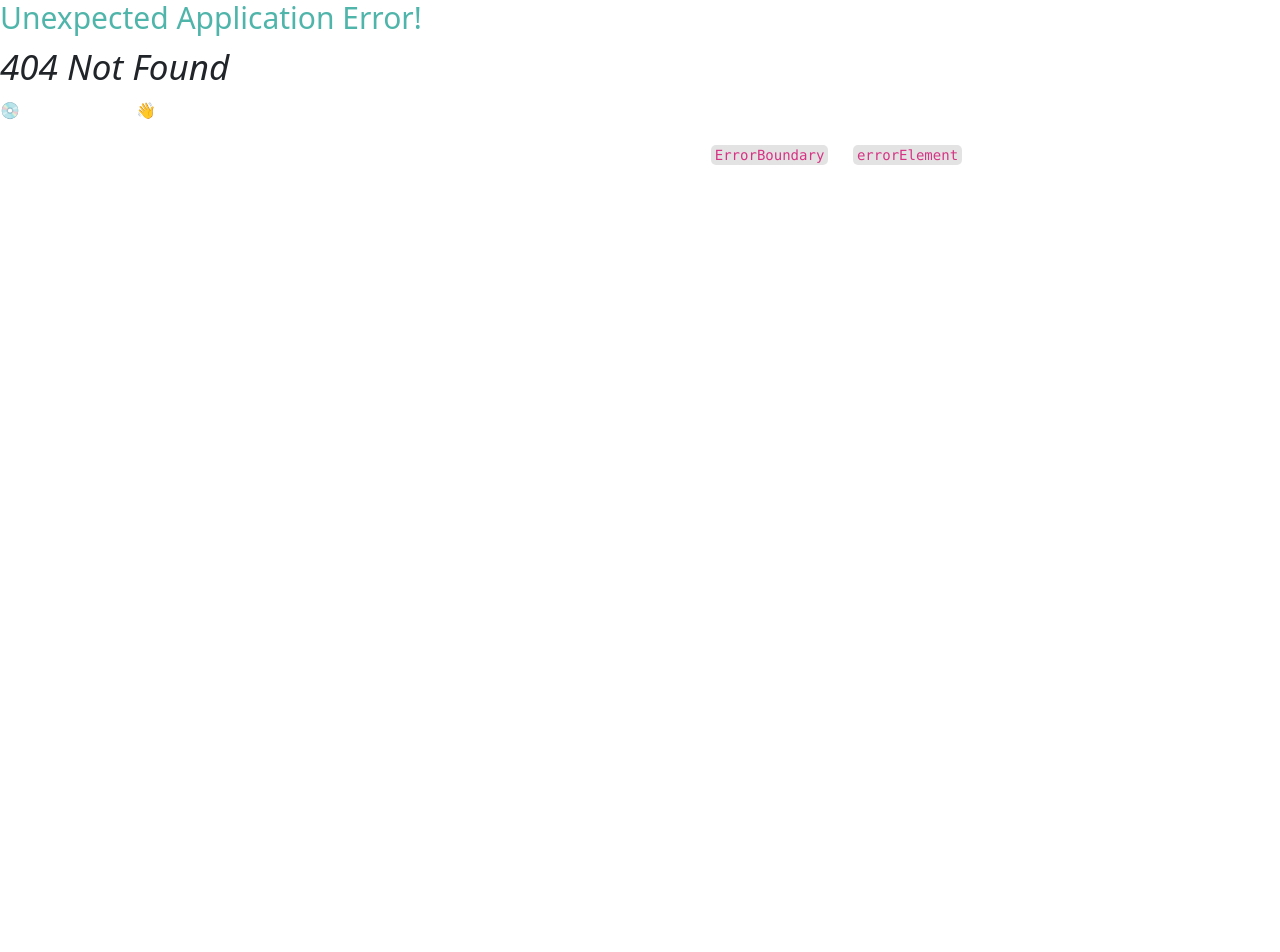
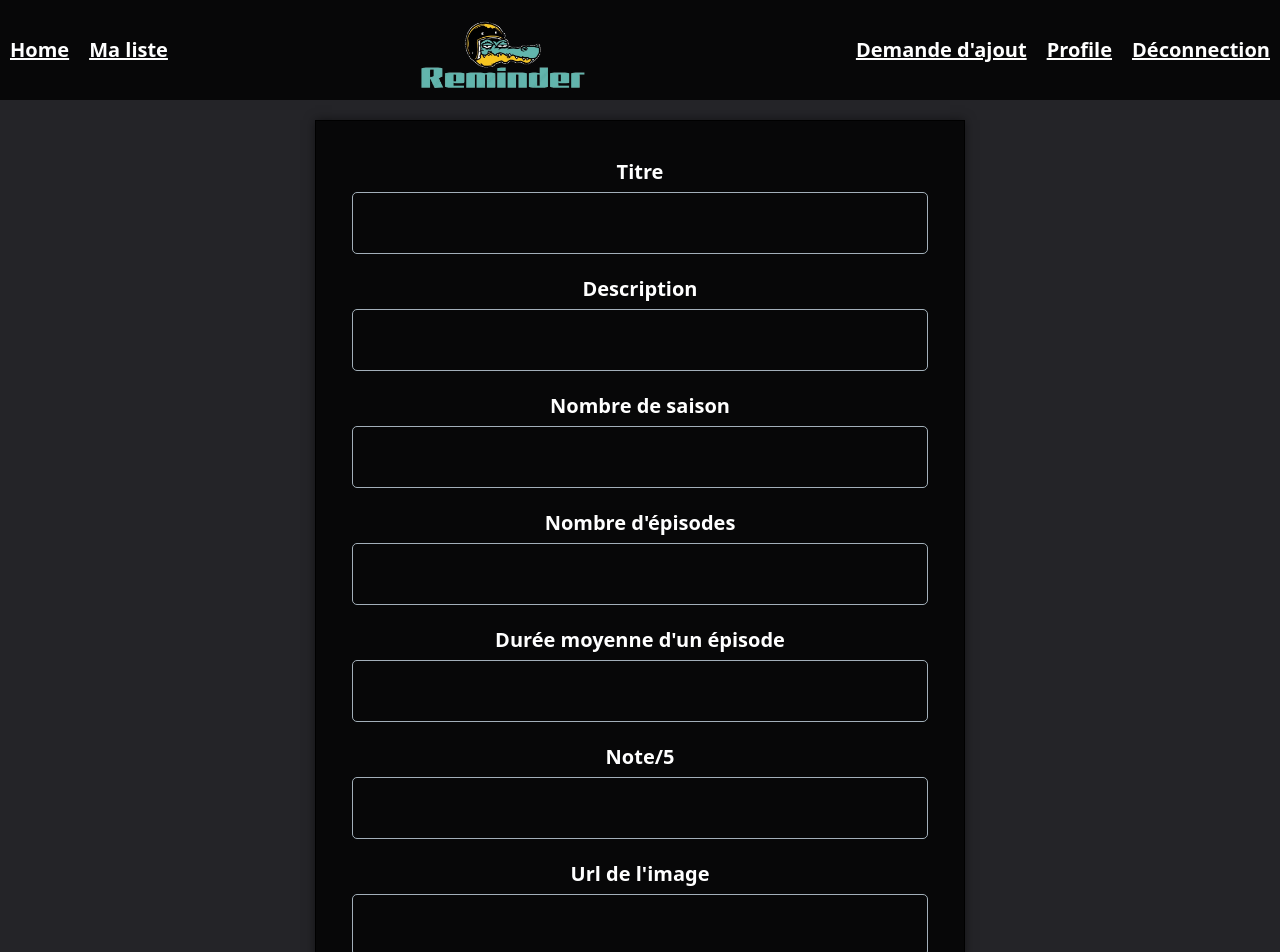
Before and after one commit to MINIMOI56/SeriesList, a React (Create React App) app in the folder frontend/: page /add-media in a window 1280 px wide. Before the commit this address had no page. Shown: the top 952 px of the page. Before the commit the page ends 800 px from the top, so only its background shows below. Built offline with nearby package versions, Linux system fonts and the light colour scheme; sample sign-in values are in the browser's storage.

Commit message:
ajout de série fonctionnel

```diff
--- a/frontend/src/index.tsx
+++ b/frontend/src/index.tsx
@@ -16,6 +16,7 @@ import Inscription from './routes/inscription';
 import Serie from './routes/serie';
 import Profile from './routes/profile';
 import ListPerso from './routes/list-perso';
+import AddMedia from './routes/add-media';
 
 
 const router = createBrowserRouter([
@@ -52,6 +53,10 @@ const router = createBrowserRouter([
       {
         path: "/profile",
         element: <Profile />
+      },
+      {
+        path: "/add-media",
+        element: <AddMedia />
       }
     ]
   }
--- /dev/null
+++ b/frontend/src/routes/add-media/components/add-media-form.css
@@ -0,0 +1,44 @@
+.inscription-form-container {
+    width: 650px;
+    border: 1px solid black;
+    flex-direction: column;
+    justify-content: space-around;
+    align-items: center;
+    box-shadow: 0 0 10px 0 rgba(0, 0, 0, 0.5);
+    background-color: rgba(0,0,0,.8);
+    color: #fff;
+}
+
+form {
+    margin: 0;
+    padding: 36px;
+    display: flex;
+    flex-direction: column;
+    justify-content: space-around;
+    align-items: center;
+    height: 100%;
+    width: 100%;
+}
+
+.text{
+    color: #fff;
+    font-size: 20px;
+    font-weight: bold;
+    z-index: 0;
+}
+
+.small-text{
+    color: #fff;
+    font-size: 20px;
+}
+
+button{
+    background-color: #fff;
+    color: #000;
+    font-size: 20px;
+    font-weight: bold;
+    padding: 10px;
+    border-radius: 5px;
+    border: none;
+    cursor: pointer;
+}
--- /dev/null
+++ b/frontend/src/routes/add-media/components/add-media-form.tsx
@@ -0,0 +1,193 @@
+import { FormEvent, useState } from 'react';
+import './add-media-form.css'
+import { useNavigate } from 'react-router-dom';
+import { media } from '../../../utiles/media';
+import Media from '../../../models/media';
+
+export default function AddMediaForm() {
+    const [title, setTitle] = useState('');
+    const [description, setDescription] = useState('');
+    const [seasons, setSeasons] = useState('');
+    const [episodes, setEpisodes] = useState('');
+    const [avrgEpisodeTime, setAvrgEpisodeTime] = useState('');
+    const [score, setScore] = useState('');
+    const [imageUrl, setImageUrl] = useState('');
+    const [usernameError, setUsernameError] = useState('');
+    const [emailError, setEmailError] = useState('');
+    const [passwordError, setPasswordError] = useState('');
+    const [passwordConfirmationError, setPasswordConfirmationError] = useState('');
+
+    const navigate = useNavigate();
+
+    /**
+     * This function is used to send the data to the backend and create a new user
+     * It also checks if the data is valid
+     * @param The user's email and password
+     * @throws An error if the email is not valid
+     * @throws An error if the password is not valid
+     */
+    function send(event: FormEvent) {
+        event.preventDefault();
+
+        const validTitle = validateTitle(title);
+        const ValidDescription = validateDescription(description);
+        const ValidImageUrl = validateImageUrl(imageUrl);
+
+        if (validTitle && ValidDescription && ValidImageUrl) {
+            const newMedia = {
+                title: title,
+                description: description,
+                seasons: seasons,
+                episodes: episodes,
+                avrg_episode_time: avrgEpisodeTime,
+                status: 'finished',
+                type: 'Action',
+                rating: 'PG-13',
+                start_date: Date.now(),
+                score: score,
+                image_url: imageUrl,
+                personal_status: 'plan to watch',
+            }
+
+
+            media.addMedia(newMedia).then(() => {
+                resetForm();
+                navigate('/');
+            }).catch((error) => {
+                console.log(error);
+            });
+        }
+    }
+
+    const resetForm = () => {
+        setTitle('');
+        setDescription('');
+        setSeasons('');
+        setAvrgEpisodeTime('');
+        setScore('');
+        setImageUrl('');
+        setPasswordError('');
+        setEmailError('');
+        setEpisodes('');
+        setPasswordConfirmationError('');
+        setUsernameError('');
+    }
+
+    /**
+     * This function is used to check if the title is valid
+     * @param The user's title
+     * @throws An error if the title is not valid
+     * @returns True if the title is valid
+     */
+    const validateTitle = (title: string) => {
+        if (title === '') {
+            setUsernameError('Veuillez entrer un titre');
+            return false;
+        }
+        setUsernameError('');
+        return true;
+    }
+
+
+    /**
+     * This function is used to check if the description is valid
+     * @param The user's description
+     * @throws An error if the desc is not valid
+     * @returns True if the desc is valid
+     */
+    const validateDescription = (desc: string) => {
+        if (desc === '') {
+            setEmailError('Veuillez entrer une description');
+            return false;
+        }
+        setEmailError('');
+        return true;
+    }
+
+    /**
+     * This function is used to check if the image is valid
+     * @param The image password
+     * @throws An error if the image is not valid
+     * @returns True if the image is valid
+     */
+    const validateImageUrl = (imageUrl: string) => {
+        if (imageUrl === '') {
+            setPasswordError('Veuillez entrer un url d\'image');
+            return false;
+        }
+        setPasswordError('');
+        return true;
+    }
+
+
+    return (
+        <div className='inscription-form-container'>
+            <form className='inscription-form' onSubmit={send}>
+                    <label htmlFor="nom" className='text'>Titre</label>
+                    <input
+                        type="text"
+                        className='small-text'
+                        onChange={(event) => {
+                            setTitle(event.target.value);
+                        }
+                        }
+                    />
+                <label className='text'>Description</label>
+                <input
+                    type="text"
+                    className='small-text'
+                    onChange={(event) => {
+                        setDescription(event.target.value);
+                    }
+                    }
+                />
+                <label className='text'>Nombre de saison</label>
+                <input
+                    type="text"
+                    className='small-text'
+                    onChange={(event) => {
+                        setSeasons(event.target.value);
+                    }
+                    }
+                />
+                <label htmlFor="password" className='text'>Nombre d'épisodes</label>
+                <input
+                    type="text"
+                    className='small-text'
+                    onChange={(event) => {
+                        setEpisodes(event.target.value);
+                    }
+                    }
+                />
+                <label htmlFor="password" className='text'>Durée moyenne d'un épisode</label>
+                <input
+                    type="text"
+                    className='small-text'
+                    onChange={(event) => {
+                        setAvrgEpisodeTime(event.target.value);
+                    }
+                    }
+                />
+                <label htmlFor="password" className='text'>Note/5</label>
+                <input
+                    type="text"
+                    className='small-text'
+                    onChange={(event) => {
+                        setScore(event.target.value);
+                    }
+                    }
+                />
+                <label htmlFor="password" className='text'>Url de l'image</label>
+                <input
+                    type="text"
+                    className='small-text'
+                    onChange={(event) => {
+                        setImageUrl(event.target.value);
+                    }
+                    }
+                />
+                <button type="submit">S'inscrire</button>
+            </form>
+        </div>
+    );
+}
--- /dev/null
+++ b/frontend/src/routes/add-media/index.css
@@ -0,0 +1,14 @@
+.add-media-page {
+    background-color: rgba(36,36,40,255);
+    background-size: cover;
+    background-repeat: no-repeat;
+    background-position: center;
+    display: flex;
+    flex-direction: column;
+    justify-content: center;
+    max-height: fit-content;
+    min-height: 100vh;
+    padding-top: 120px;
+    overflow: hidden;
+    align-items: center;
+}
--- /dev/null
+++ b/frontend/src/routes/add-media/index.tsx
@@ -0,0 +1,10 @@
+import AddMediaForm from './components/add-media-form';
+import './index.css';
+
+export default function Index() {
+    return (
+        <div className='add-media-page'>
+            <AddMediaForm />
+        </div>
+    );
+}
--- a/frontend/src/shared/navbar/nav-bar.tsx
+++ b/frontend/src/shared/navbar/nav-bar.tsx
@@ -16,6 +16,7 @@ export default function Index() {
                 </li>
             </ul>
             <ul>
+                <li><a href="/add-media" className='secondary text'>Demande d'ajout</a></li>
                 <li><a href="/profile" className='secondary text'>Profile</a></li>
                 <li>
                     <a href="/connexion" className='secondary text' onClick={
--- a/frontend/src/utiles/media.ts
+++ b/frontend/src/utiles/media.ts
@@ -20,5 +20,9 @@ export const media = {
 
     getNewestMedia: () => {
         return axiosInstance.get('medias/newest');
+    },
+
+    addMedia: (data: any) => {
+        return axiosInstance.post('medias/', data);
     }
 }
```
